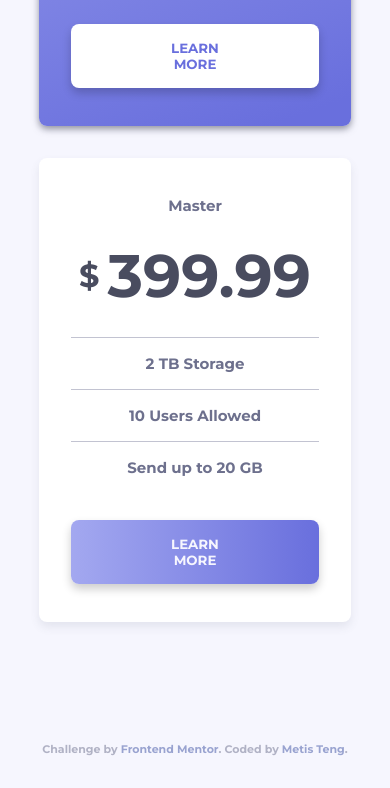
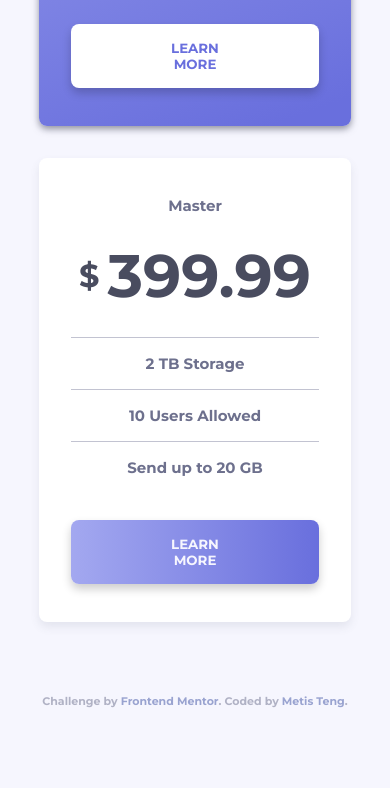
Before and after one commit to greatmetis/frontendMentor-challenge-PricingComponent-withToggle.github.io, a plain HTML site: page index.html in a window 390 px wide. Shown: the part 1063-1851 px from the top of the page. After the commit the page ends 1803 px from the top, so only its background shows below. Drawn offline with nearby package versions, Linux system fonts and the light colour scheme.

Commit message:
Update style.css

```diff
--- a/css/style.css
+++ b/css/style.css
@@ -310,4 +310,8 @@ body {
   text-decoration: none;
   color: #3e52a3;
 }
+@media (max-width: 768px) {
+  .footer{
+    margin-top:0px
+  }}
 /*# sourceMappingURL=style.css.map */
```
